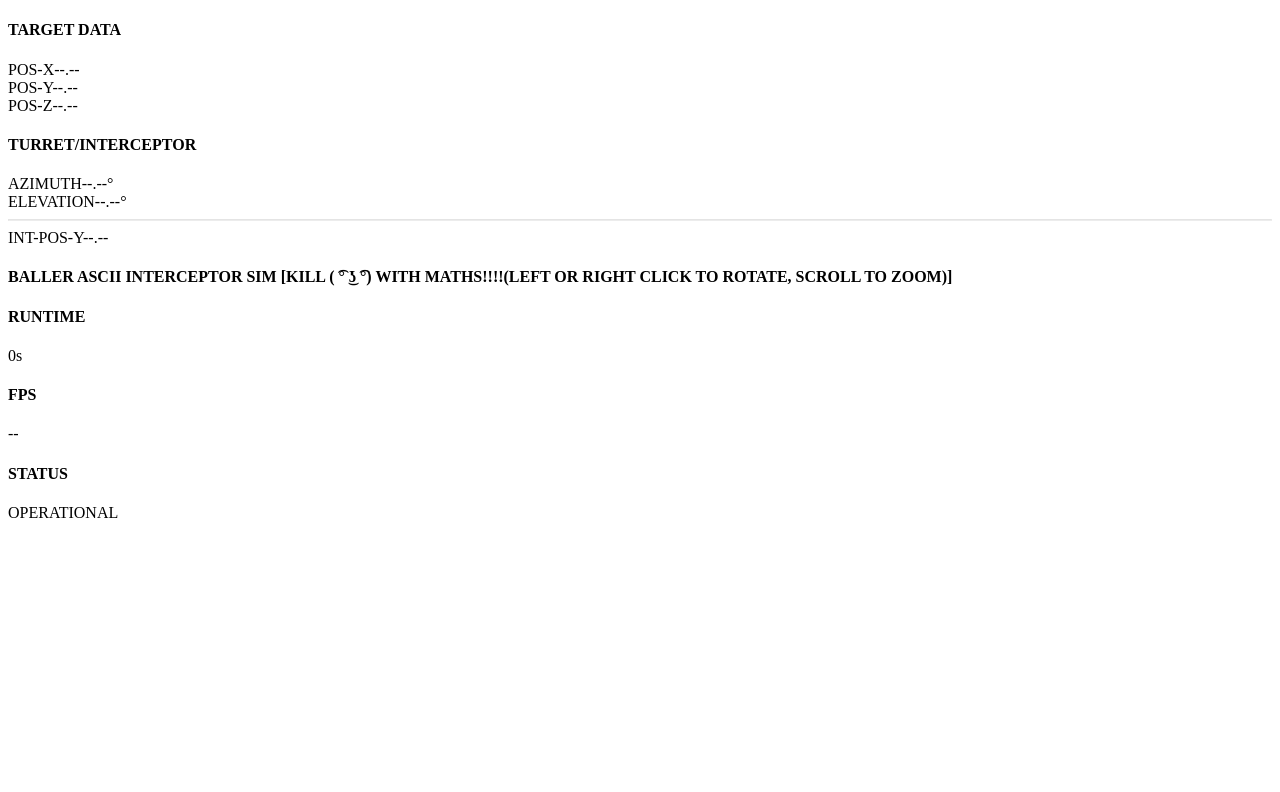
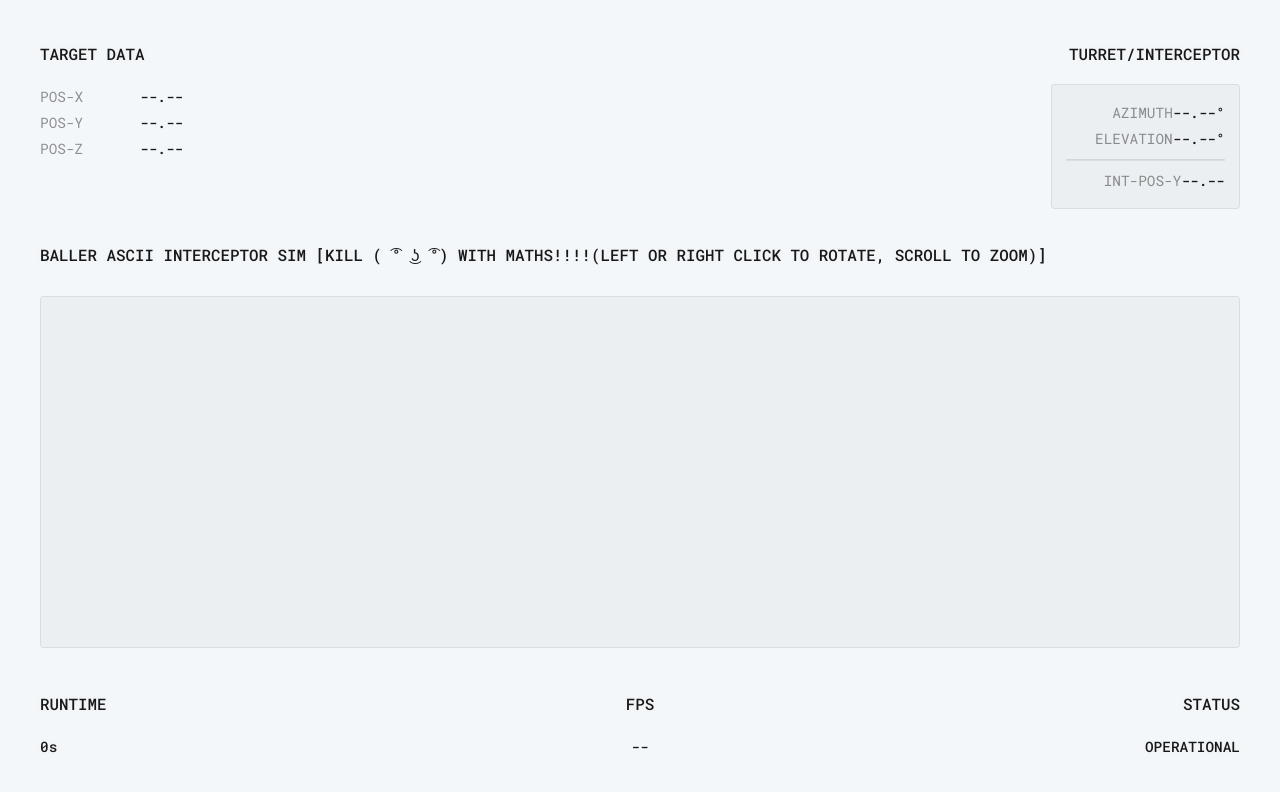
Before and after one commit to ROKET-MAN/TARGET-INTERCEPTOR, a plain HTML site: page int.html in a window 1280 px wide. Drawn offline with Linux system fonts and the light colour scheme.

Commit message:
Refactor: Separate HTML, CSS, and JS into distinct files

```diff
--- a/int.html
+++ b/int.html
@@ -8,7 +8,7 @@
     <link rel="preconnect" href="https://fonts.gstatic.com" crossorigin>
     <link href="https://fonts.googleapis.com/css2?family=Roboto+Mono:wght@300;400;500&display=swap" rel="stylesheet">
     <!-- unctom.css-->
-    <link rel="stylesheet" href="style.css">
+    <link rel="stylesheet" href="unctom.css">
 </head>
 <body>
     <div class="crt-container">
@@ -25,6 +25,6 @@
     </div>
 
     <!-- cow goes moo flip .js (bye bye to yuhao's drone and college application) -->
-    <script src="app.js"></script>
+    <script src="cow.js"></script>
 </body>
 </html>
--- a/unctom.css
+++ b/unctom.css
@@ -11,7 +11,7 @@ body, html {
     height: 100%; margin: 0; padding: 0;
     /* uses vin mono pro bc its cool
     */
-    font-family: 'Inter', sans-serif;
+    font-family: 'Roboto Mono', monospace;
     background-color: var(--bg-color); color: var(--text-color);
     overflow: hidden;
 }
```
